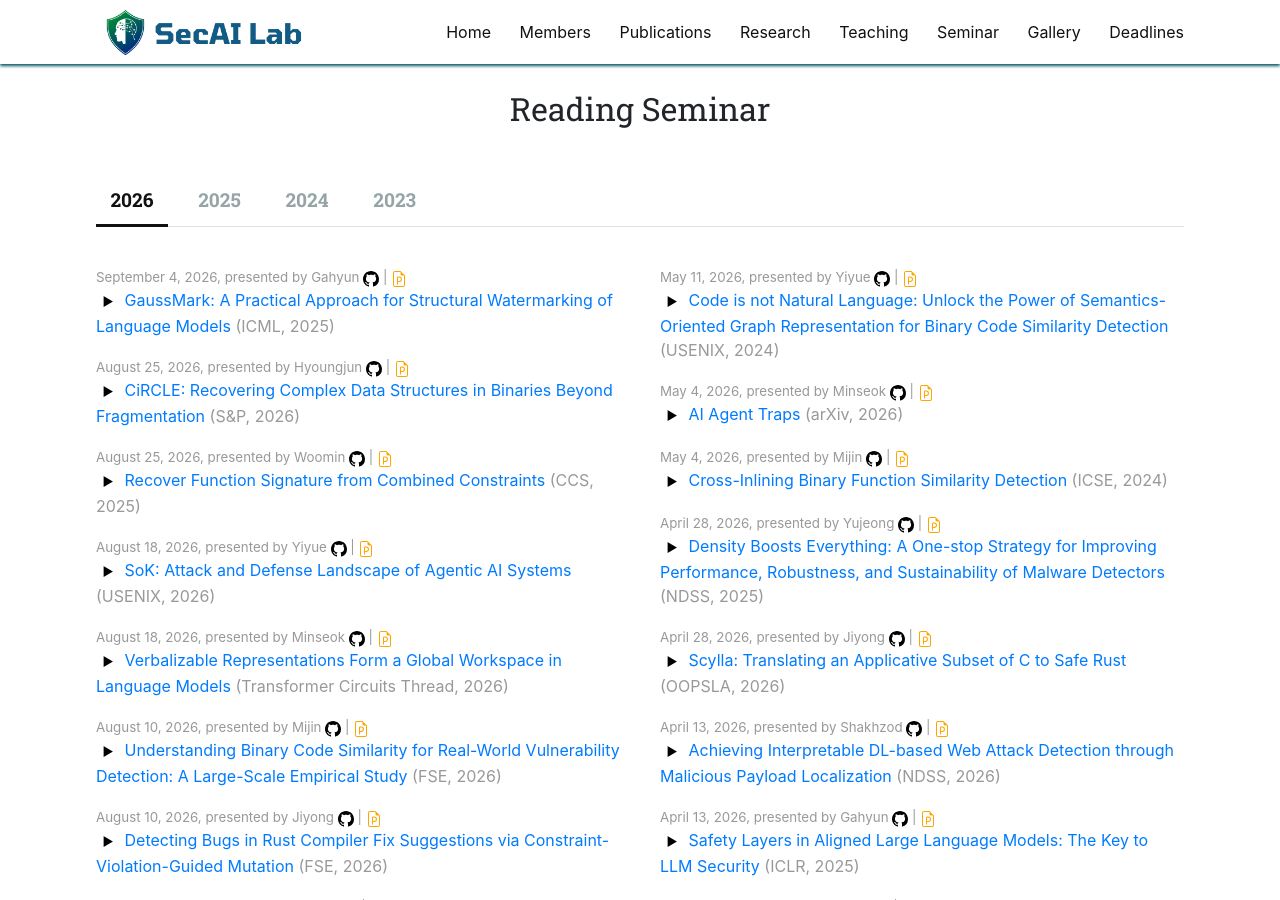
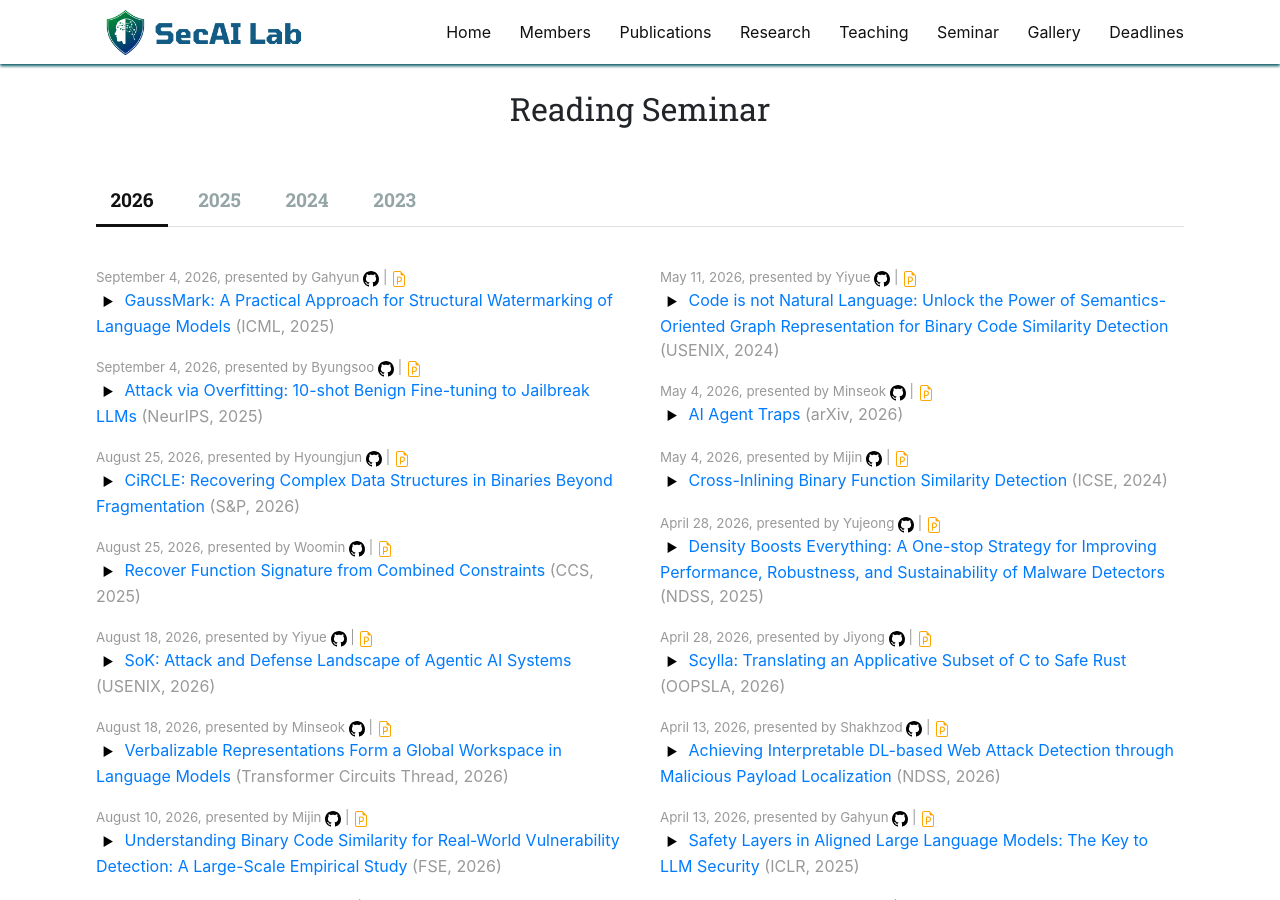
Before and after one commit to SecAI-Lab/secai-lab.github.io, a Jekyll site: the page built from pages/seminar.md, in a window 1280 px wide and 900 px high. Built offline with Jekyll 4.4.1, drawn with Linux system fonts in a browser that asks for light colours; nearby versions of some CDN libraries.

Commit message:
update readings.yml
0904 byungsoo Attack via Overfitting

```diff
--- a/_data/readings.yml
+++ b/_data/readings.yml
@@ -1,3 +1,13 @@
+- title: "Attack via Overfitting: 10-shot Benign Fine-tuning to Jailbreak LLMs"
+  link: "https://openreview.net/pdf?id=utvu4PJ0Ct"
+  ppt_link: "https://secai.skku.edu/assets/paper-presentation/byungsoo_0904_Attack_via_Overfitting.pdf"
+  code_link: "https://github.com/hdhacker416/tenBenign"
+  presenter: Byungsoo
+  conference: NeurIPS
+  date: 2026.09.04
+  pub_year: 2025
+  discussion: ""
+
 - title: "GaussMark: A Practical Approach for Structural Watermarking of Language Models"
   link: "https://openreview.net/pdf?id=YG3DbpAQBf"
   ppt_link: "https://secai.skku.edu/assets/paper-presentation/gahyun_0904_GaussMark.pdf"
```
